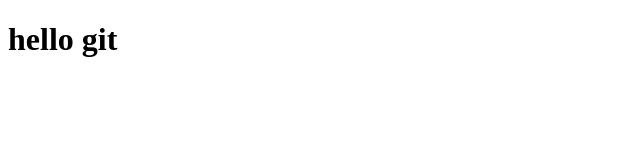
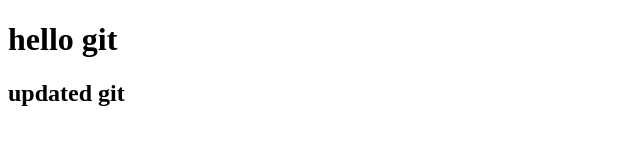
Before and after one commit to yoni-eg/ex22, a plain HTML site: page index.html in a window 1280 px wide. Shown: the whole page, without its empty margins (0-640 px from the left). Drawn offline with Linux system fonts and the light colour scheme.

Commit message:
update htm

```diff
--- a/index.html
+++ b/index.html
@@ -6,6 +6,7 @@
     <title>git</title>
 </head>
 <body>
-    <h1>hello git</h1>
+    <h1>hello git </h1>
+    <h2>updated git</h2>
 </body>
 </html>
```
